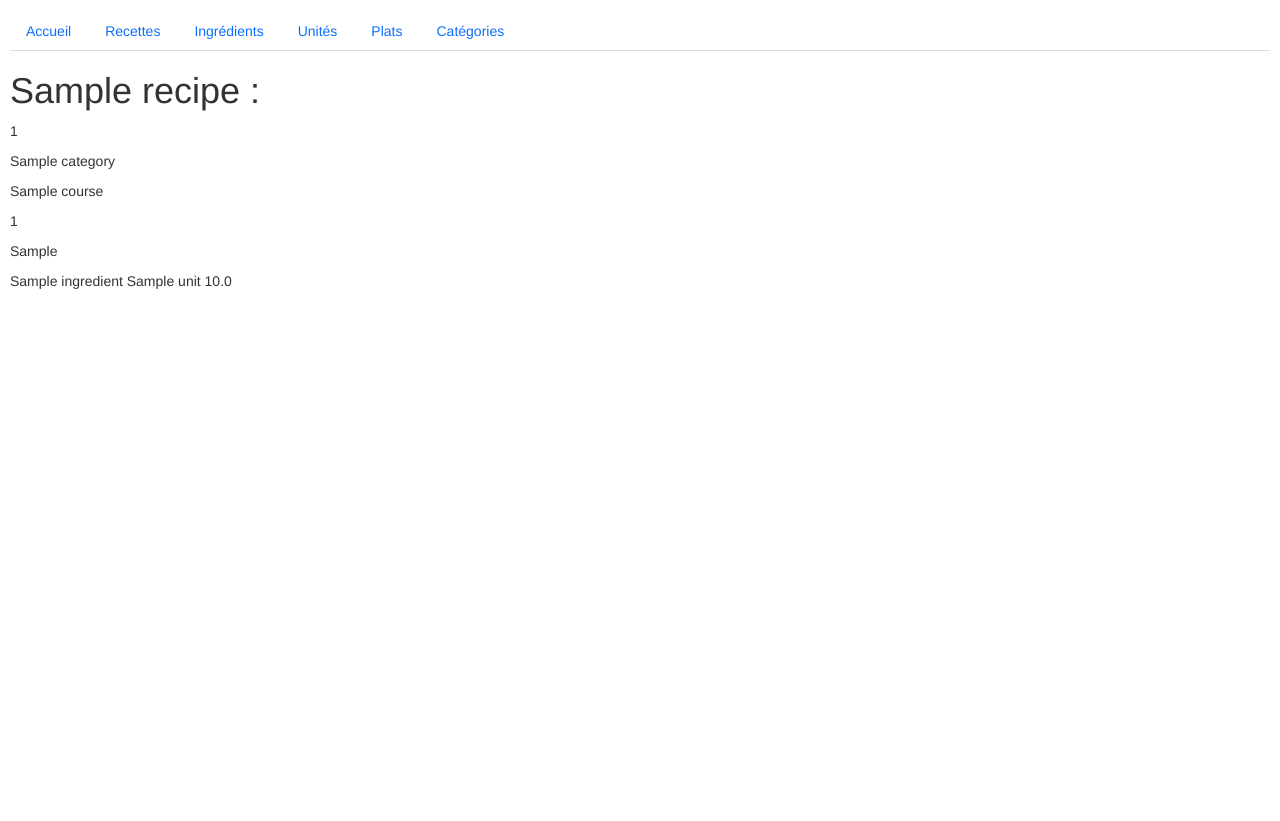
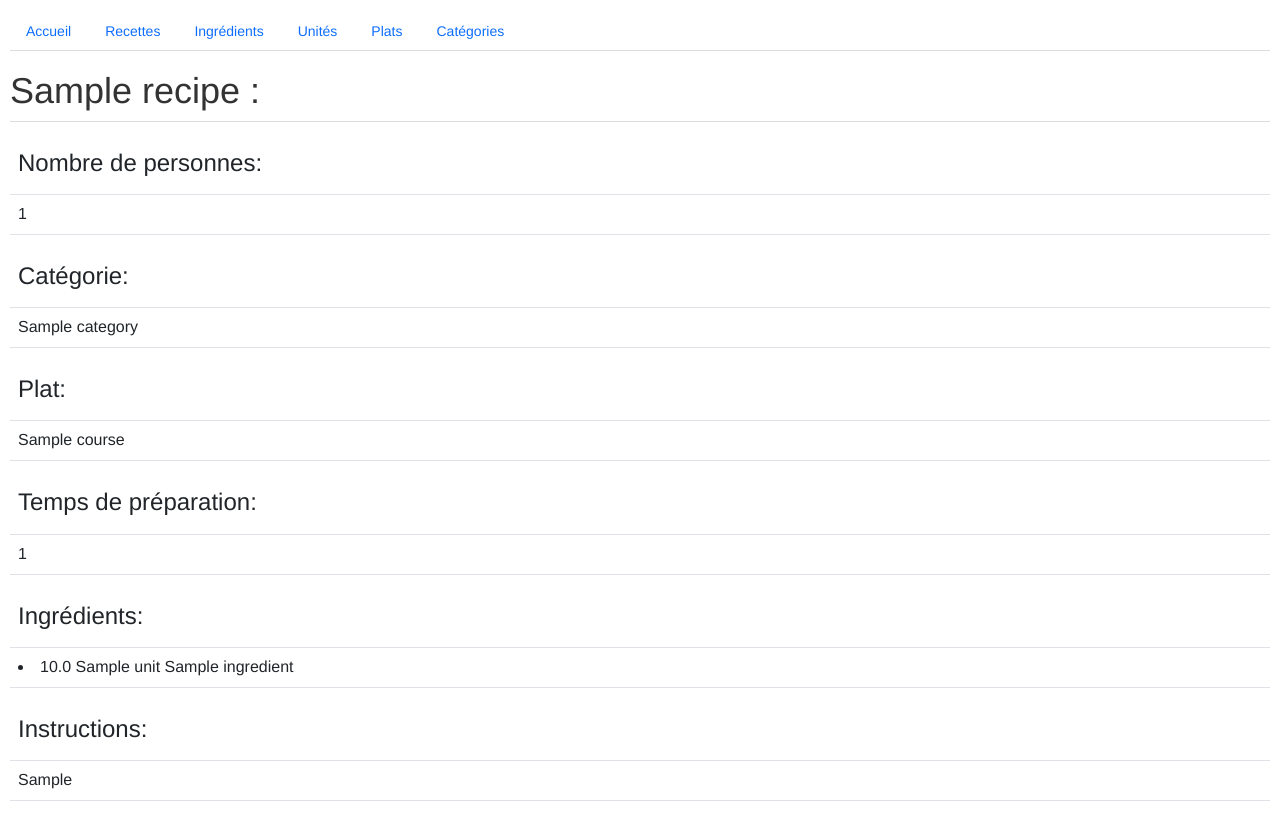
Before and after one commit to yg-c/Cookbook, a Django app: page /cookbook/recipe/1 in a window 1280 px wide. Before the commit the page ends 289 px from the top, so only its background shows below. Run offline with Django 4.2, Linux system fonts and the light colour scheme; tables that the repository leaves empty hold one stand-in row (values such as "Sample post"); some libraries are stand-ins or nearby versions.

Commit message:
Update recipe.html

```diff
--- a/django-cookbook/recipe/cookbook/templates/recipe.html
+++ b/django-cookbook/recipe/cookbook/templates/recipe.html
@@ -1,14 +1,56 @@
 {% extends "base.html" %}
 {% block body_block %}
+
 <body>
+<table class="table table-hover">
 <h1>{{name}} :</h1>
-                <p>{{pax}}</p>
-                <p>{{category}}</p>
-                <p>{{course}}</p>
-                <p>{{preparation_time}}</p>
-                <p>{{instructions | linebreaksbr}}</p>
+<tbody>
+        <tr>
+                <td><h3>Nombre de personnes:</h3></td>
+        </tr>
+
+        <tr>
+                <td>{{pax}}</td>
+        </tr>
+        <tr>
+                <td><h3>Catégorie:</h3></td>
+        </tr>
+        <tr>
+
+                <td>{{category}}</td>
+        </tr>
+        <tr>
+                <td><h3>Plat:</h3></td>
+        </tr>
+        <tr>
+                <td>{{course}}</td>
+        </tr>
+        <tr>
+                <td><h3>Temps de préparation:</h3></td>
+        </tr>
+        <tr>
+                <td>{{preparation_time}}</td>
+        </tr>
+        <tr>
+                <td><h3>Ingrédients:</h3></td>
+        </tr>
+
         {%for ingredient in ingredients%}
-                <p>{{ingredient.ingredient_id.name}} {{ingredient.measurement_unit_id.name}} {{ingredient.quantity}}</p>
+        <tr>
+
+                <td><li>{{ingredient.quantity}} {{ingredient.measurement_unit_id.name}} {{ingredient.ingredient_id.name}}  </li></td>
+
+        </tr>
         {% endfor %}
+
+        <tr>
+                <td><h3>Instructions:</h3></td>
+        </tr>
+        <tr>
+                <td>{{instructions | linebreaksbr}}</td>
+        </tr>
+
+</tbody>
+</table>
 </body>
 {% endblock %}
```
